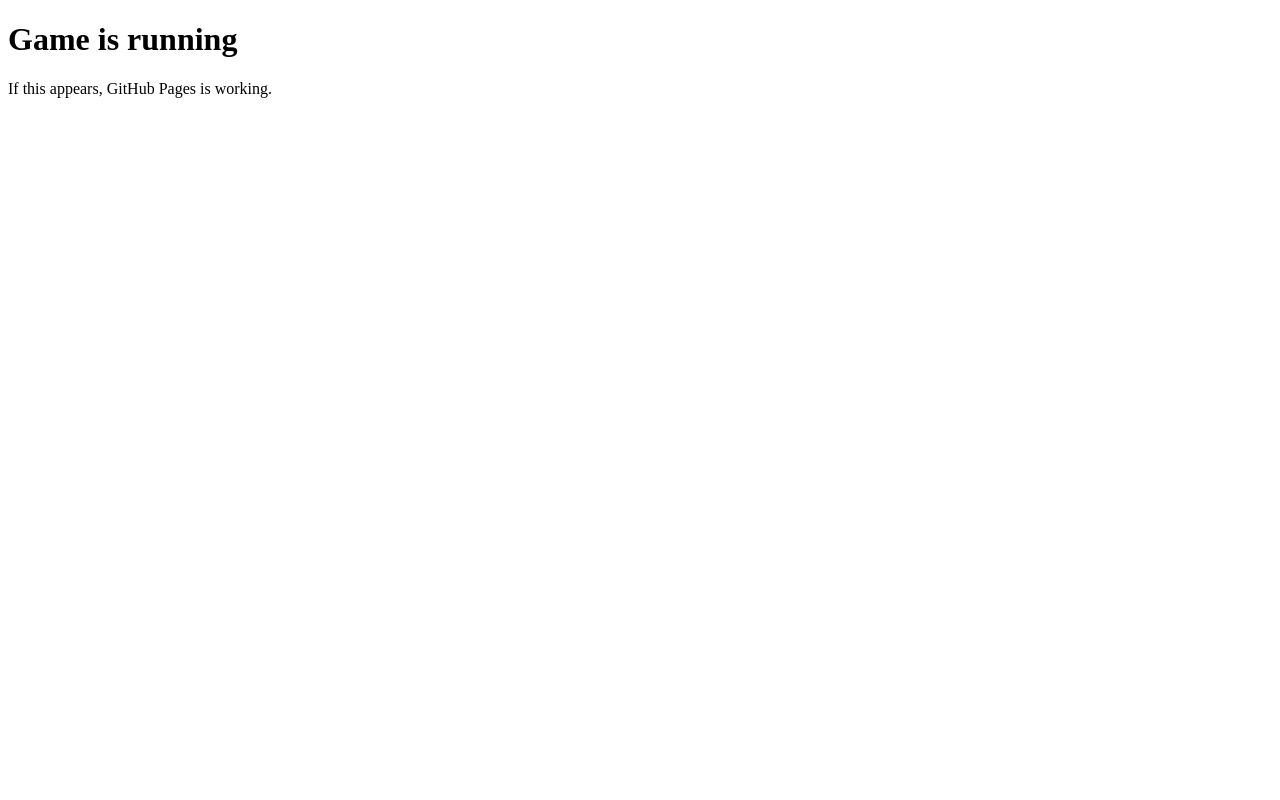
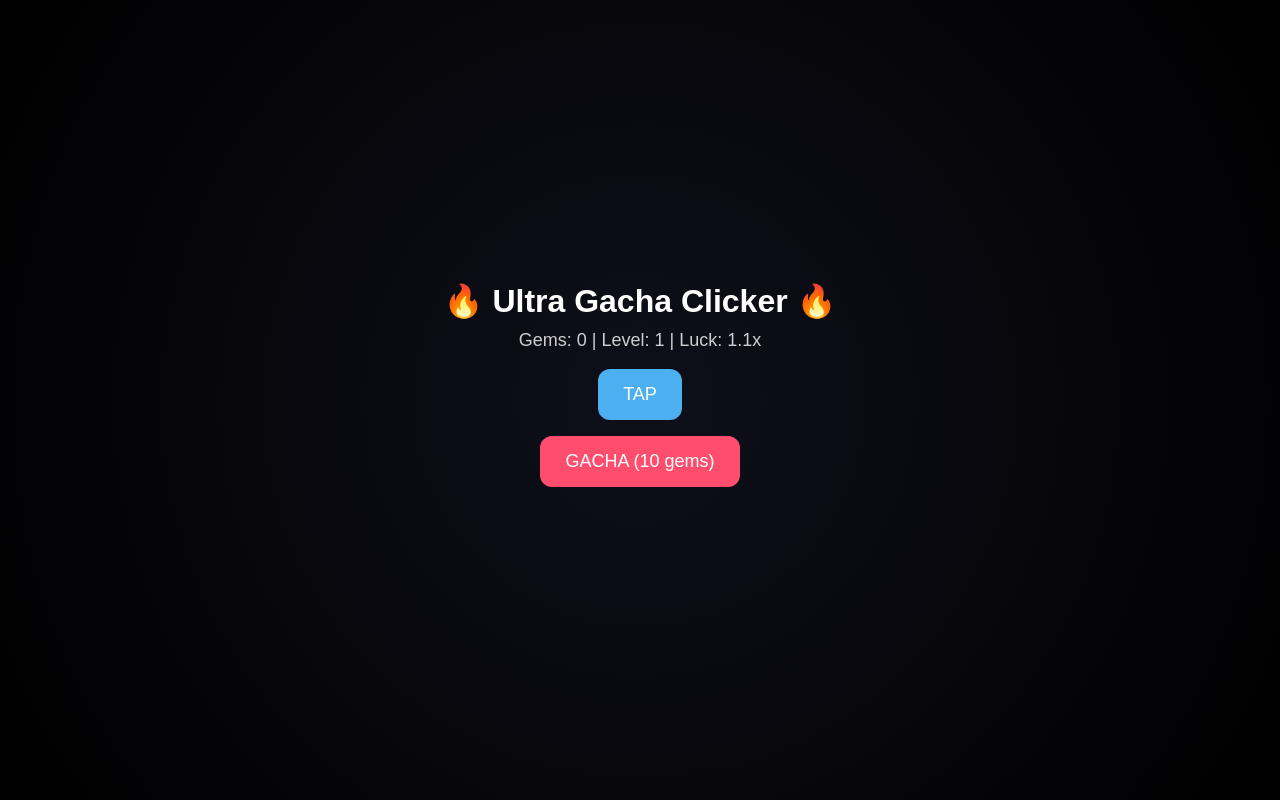
Before and after one commit to niZita0829/-ad-game, a plain HTML site: page index.html in a window 1280 px wide. Drawn offline with Linux system fonts and the light colour scheme.

Commit message:
Update index.html

```diff
--- a/index.html
+++ b/index.html
@@ -2,10 +2,164 @@
 <html lang="en">
 <head>
   <meta charset="UTF-8">
-  <title>Game Test</title>
+  <title>Ultra Addictive Gacha Clicker</title>
+  <style>
+    body {
+      margin: 0;
+      height: 100vh;
+      display: flex;
+      justify-content: center;
+      align-items: center;
+      background: radial-gradient(circle, #0f0f1a, #000);
+      color: white;
+      font-family: Arial;
+      overflow: hidden;
+      flex-direction: column;
+      user-select: none;
+    }
+
+    h1 {
+      font-size: 32px;
+      margin-bottom: 10px;
+    }
+
+    #stats {
+      font-size: 18px;
+      margin-bottom: 10px;
+      opacity: 0.8;
+    }
+
+    button {
+      padding: 15px 25px;
+      font-size: 18px;
+      margin: 8px;
+      border: none;
+      border-radius: 12px;
+      cursor: pointer;
+      transition: transform 0.1s;
+    }
+
+    button:active {
+      transform: scale(0.95);
+    }
+
+    #tapBtn {
+      background: #4cafef;
+      color: white;
+    }
+
+    #gachaBtn {
+      background: #ff4d6d;
+      color: white;
+    }
+
+    #result {
+      margin-top: 15px;
+      font-size: 20px;
+      color: gold;
+      height: 30px;
+    }
+
+    .float {
+      position: absolute;
+      font-size: 18px;
+      animation: floatUp 0.8s ease-out forwards;
+    }
+
+    @keyframes floatUp {
+      from { transform: translateY(0); opacity: 1; }
+      to { transform: translateY(-120px); opacity: 0; }
+    }
+
+    .flash {
+      animation: flash 0.2s;
+    }
+
+    @keyframes flash {
+      0% { background: #000; }
+      50% { background: #222; }
+      100% { background: #000; }
+    }
+  </style>
 </head>
 <body>
-  <h1>Game is running</h1>
-  <p>If this appears, GitHub Pages is working.</p>
+
+<h1>🔥 Ultra Gacha Clicker 🔥</h1>
+
+<div id="stats">Gems: 0 | Level: 1 | Luck: 1x</div>
+
+<button id="tapBtn" onclick="tap(event)">TAP</button>
+<button id="gachaBtn" onclick="gacha()">GACHA (10 gems)</button>
+
+<div id="result"></div>
+
+<script>
+  let gems = 0;
+  let level = 1;
+
+  const items = [
+    "Common Sword",
+    "Rare Shield",
+    "Epic Staff",
+    "Legendary Dragon",
+    "MYTHIC GOD 🔥"
+  ];
+
+  function update() {
+    document.getElementById("stats").innerText =
+      `Gems: ${gems} | Level: ${level} | Luck: ${1 + level * 0.1}x`;
+  }
+
+  function tap(e) {
+    gems += 1;
+
+    // レベルアップ（中毒ポイント①：成長）
+    if (gems % 20 === 0) {
+      level++;
+      document.body.classList.add("flash");
+      setTimeout(() => document.body.classList.remove("flash"), 200);
+    }
+
+    update();
+
+    const f = document.createElement("div");
+    f.className = "float";
+    f.innerText = "+1";
+    f.style.left = e.clientX + "px";
+    f.style.top = e.clientY + "px";
+    document.body.appendChild(f);
+
+    setTimeout(() => f.remove(), 800);
+  }
+
+  function gacha() {
+    if (gems < 10) {
+      document.getElementById("result").innerText = "Need more gems...";
+      return;
+    }
+
+    gems -= 10;
+
+    // 中毒ポイント②：レベルで少しだけ確率変化
+    const luck = 1 + level * 0.1;
+    const roll = Math.random() * items.length * (1 / luck);
+    const item = items[Math.floor(Math.min(roll, items.length - 1))];
+
+    document.getElementById("result").innerText = "You got: " + item;
+
+    // 中毒ポイント③：レア演出
+    if (item.includes("Legendary") || item.includes("MYTHIC")) {
+      document.body.style.background = "radial-gradient(circle, gold, black)";
+      setTimeout(() => {
+        document.body.style.background = "radial-gradient(circle, #0f0f1a, #000)";
+      }, 600);
+    }
+
+    update();
+  }
+
+  update();
+</script>
+
 </body>
 </html>
```
